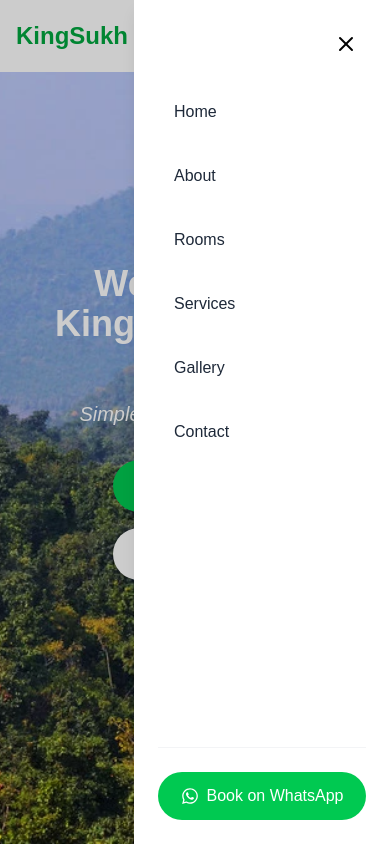
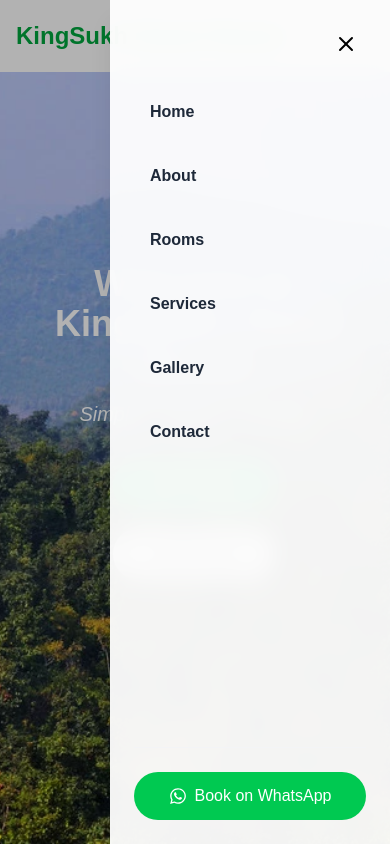
Before and after one commit to challavenkataramana/kingsukh-guesthouse, a React (Vite) app: page / in a window 390 px wide. Both pictures are taken after a click on the button "Toggle menu". Shown: the top 844 px of the page. Built offline with nearby package versions, Linux system fonts and the light colour scheme.

Commit message:
feat: Update BookingDataCard and Navbar components for improved layout and functionality

```diff
--- a/src/components/BookingDataCard.jsx
+++ b/src/components/BookingDataCard.jsx
@@ -4,7 +4,7 @@ import { FaCalendarCheck, FaSmileBeam } from "react-icons/fa";
 const BookingDataCard = () => {
   return (
     <div className="bg-white rounded-2xl shadow-xl p-8  max-w-4xl mx-4 md:mx-auto my-15 border border-gray-100 overflow-hidden">
-      <div className="flex flex-col md:flex-row items-center justify-between gap-6">
+      <div className="flex flex-col md:flex-row items-center justify-between gap-9">
         <div className="flex items-center gap-6 w-full md:w-auto">
           <div className="bg-blue-100 p-5 rounded-full">
             <FaCalendarCheck className="text-blue-600 text-4xl" />
--- a/src/components/Navbar.jsx
+++ b/src/components/Navbar.jsx
@@ -15,6 +15,7 @@ const Navbar = () => {
 
   useEffect(() => {
     document.body.style.overflow = isMenuOpen ? "hidden" : "";
+    return () => (document.body.style.overflow = "");
   }, [isMenuOpen]);
 
   const menuItemVariants = {
@@ -29,6 +30,7 @@ const Navbar = () => {
   const navItems = ["Home", "About", "Rooms", "Services", "Gallery", "Contact"];
 
   return (
+    <>
       <nav
         className={`fixed w-full z-50 transition-all duration-300 ${
           isScrolled
@@ -38,11 +40,11 @@ const Navbar = () => {
       >
         <div className="container mx-auto px-4 md:px-6 lg:px-8 flex justify-between items-center">
           <motion.a
-          href="#top"
-          className="text-2xl font-semibold text-green-600 hover:text-primary transition-colors"
+            href="#home"
+            className="text-2xl font-semibold text-green-600 hover:text-green-700 transition-colors"
             aria-label="Go to homepage"
             initial={{ opacity: 0, y: -10 }}
-          whileInView={{ opacity: 1, y: 0 }}
+            animate={{ opacity: 1, y: 0 }}
             viewport={{ once: true }}
             transition={{ duration: 0.5 }}
           >
@@ -52,7 +54,7 @@ const Navbar = () => {
           <motion.div
             className="hidden md:flex items-center space-x-1"
             initial={{ opacity: 0 }}
-          whileInView={{ opacity: 1 }}
+            animate={{ opacity: 1 }}
             viewport={{ once: true }}
             transition={{ delay: 0.2 }}
           >
@@ -61,14 +63,14 @@ const Navbar = () => {
                 <motion.a
                   key={item}
                   href={`#${item.toLowerCase()}`}
-                className="text-gray-700 hover:bg-blue-200  transition duration-500 font-semibold px-3 py-2 rounded-full relative group"
+                  className="text-gray-700 hover:bg-blue-200 transition duration-500 font-semibold px-3 py-2 rounded-full relative group"
                   initial={{ opacity: 0, y: -50 }}
                   animate={{ opacity: 1, y: 0 }}
                   viewport={{ once: true }}
                   transition={{ delay: index * 0.1 + 0.3, duration: 0.5 }}
                 >
                   {item}
-                <span className="absolute bottom-0 left-0 w-0 h-0.5 bg-primary transition-all duration-300 group-hover:w-full"></span>
+                  <span className="absolute bottom-0 left-0 w-0 h-0.5 bg-green-600 transition-all duration-300 group-hover:w-full"></span>
                 </motion.a>
               ))}
             </div>
@@ -81,7 +83,7 @@ const Navbar = () => {
               whileHover={{ scale: 1.05 }}
               whileTap={{ scale: 0.95 }}
               initial={{ opacity: 0 }}
-            whileInView={{ opacity: 1 }}
+              animate={{ opacity: 1 }}
               viewport={{ once: true }}
               transition={{ delay: 0.8 }}
             >
@@ -97,12 +99,14 @@ const Navbar = () => {
             aria-expanded={isMenuOpen}
             whileTap={{ scale: 0.9 }}
             initial={{ opacity: 0 }}
-          whileInView={{ opacity: 1 }}
+            animate={{ opacity: 1 }}
             viewport={{ once: true }}
             transition={{ delay: 0.3 }}
           >
             {isMenuOpen ? <FiX size={24} /> : <FiMenu size={24} />}
           </motion.button>
+        </div>
+      </nav>
 
       <AnimatePresence>
         {isMenuOpen && (
@@ -112,7 +116,7 @@ const Navbar = () => {
               animate={{ opacity: 1 }}
               exit={{ opacity: 0 }}
               transition={{ duration: 0.3 }}
-                className="fixed inset-0 bg-black/20 z-40 md:hidden"
+              className="fixed inset-0 bg-black/30 z-[60] md:hidden"
               onClick={() => setIsMenuOpen(false)}
             />
 
@@ -121,7 +125,7 @@ const Navbar = () => {
               animate={{ x: 0 }}
               exit={{ x: "100%" }}
               transition={{ type: "spring", stiffness: 300, damping: 30 }}
-                className="fixed right-0 top-0 h-full w-64 bg-white shadow-lg z-50 md:hidden"
+              className="fixed right-0 top-0 h-full w-70 bg-white/95 backdrop-blur-md shadow-xl z-[70] md:hidden"
             >
               <div className="flex flex-col h-full p-6">
                 <motion.button
@@ -139,7 +143,7 @@ const Navbar = () => {
                       key={item}
                       href={`#${item.toLowerCase()}`}
                       onClick={() => setIsMenuOpen(false)}
-                        className="flex items-center justify-between text-gray-800 hover:text-black py-3 px-4 rounded-lg hover:bg-blue-200 transition-colors group"
+                      className="flex items-center justify-between font-bold text-gray-800 hover:text-black py-3 px-4 rounded-lg hover:bg-blue-200 transition-colors group"
                       custom={i}
                       initial="closed"
                       animate="open"
@@ -175,8 +179,7 @@ const Navbar = () => {
           </>
         )}
       </AnimatePresence>
-      </div>
-    </nav>
+    </>
   );
 };
 
```
Lines whose indentation alone changed are shown as unchanged.
